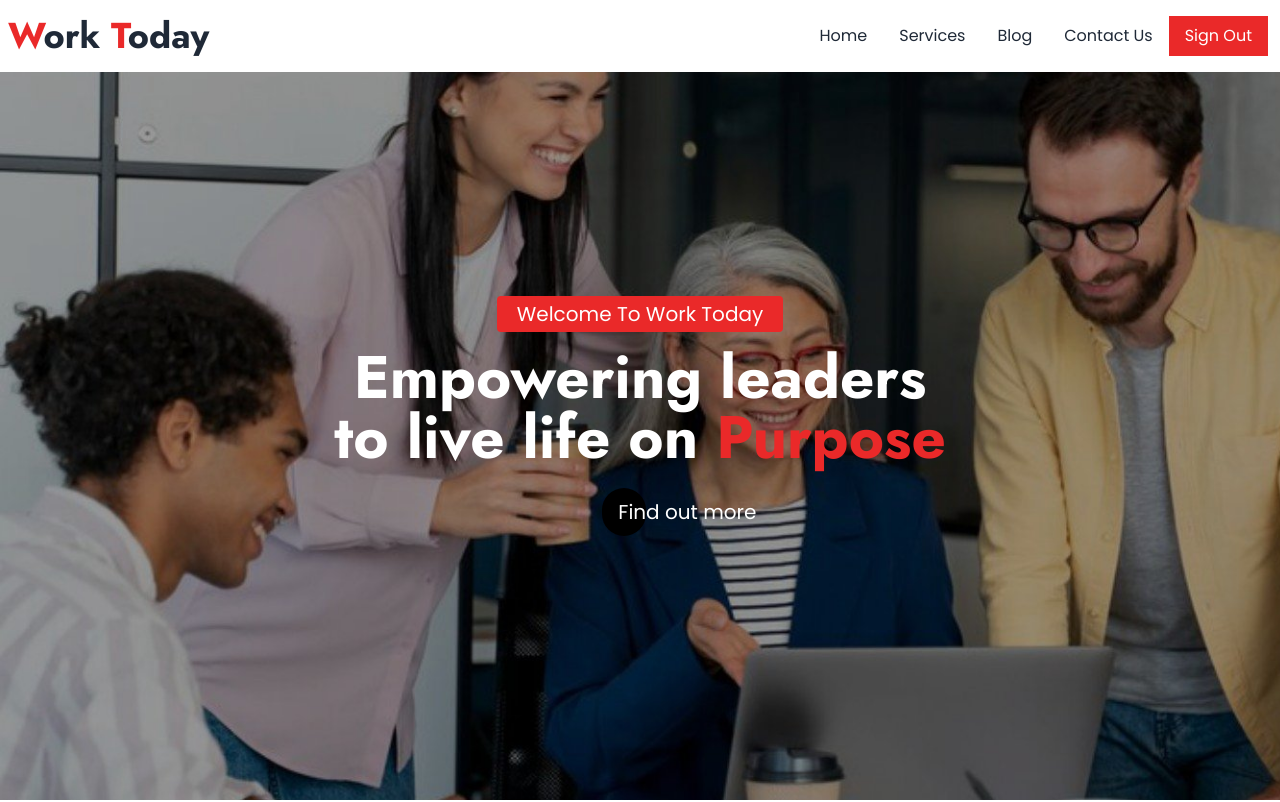
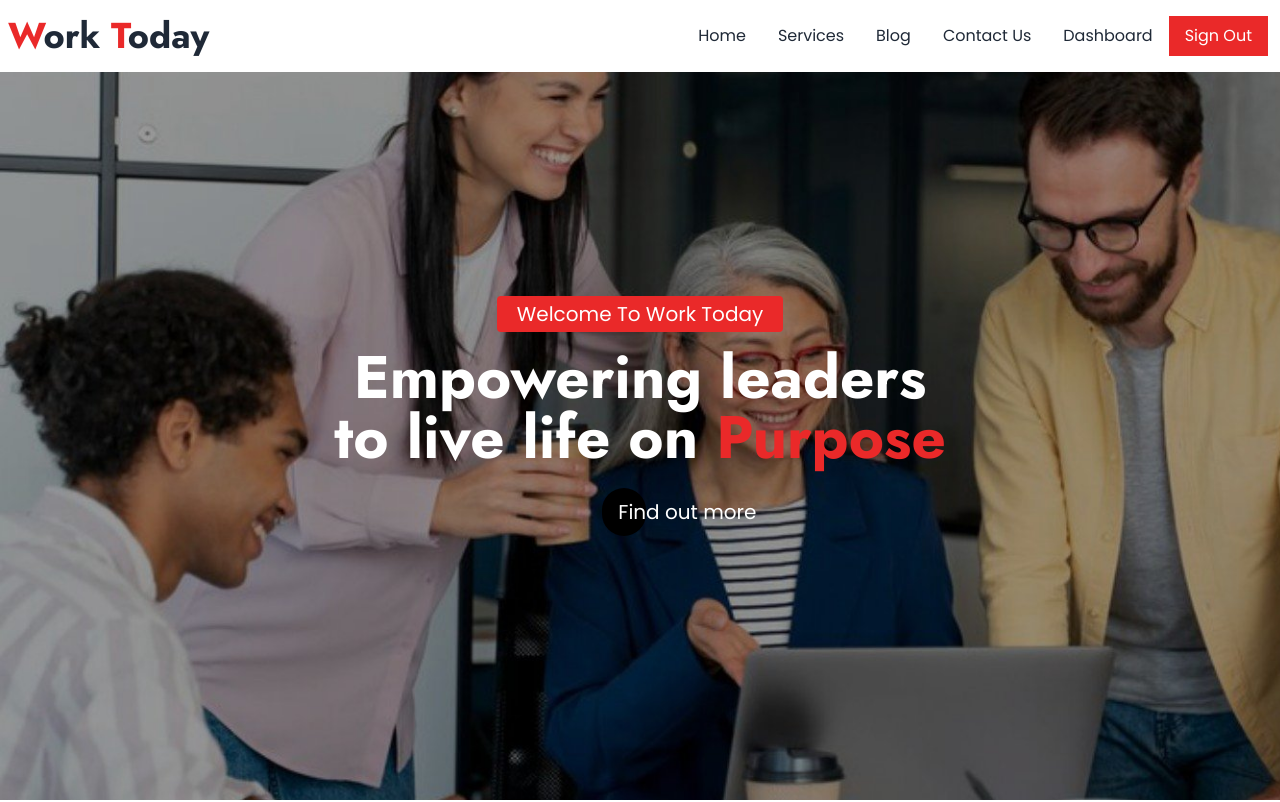
Before and after one commit to peuldev/work-today-client, a React (Vite) app: page / in a window 1280 px wide. Shown: the top 802 px of the page. Built offline with nearby package versions, Linux system fonts and the light colour scheme; no server answers.

Commit message:
add dashbord

```diff
--- /dev/null
+++ b/src/Pages/Dashboard/Dashboard/Dashboard.jsx
@@ -0,0 +1,9 @@
+const Dashboard = () => {
+  return (
+    <div className="py-20">
+      <h1>Dashboard</h1>
+    </div>
+  );
+};
+
+export default Dashboard;
--- a/src/Pages/Home/SatisfiedClient/SatisfiedClient.jsx
+++ b/src/Pages/Home/SatisfiedClient/SatisfiedClient.jsx
@@ -1,7 +1,7 @@
 const SatisfiedClient = () => {
   return (
     <div className="mx-2">
-      <div className="max-w-screen-xl mx-auto mt-20">
+      <div className="max-w-screen-xl mx-auto my-20">
         <div className="lg:flex items-center justify-between">
           <div className="space-y-5 lg:text-left text-center">
             <h1 className="text-red">WHO WE ARE</h1>
--- a/src/Pages/Shared/Navbar/Navbar.jsx
+++ b/src/Pages/Shared/Navbar/Navbar.jsx
@@ -21,6 +21,11 @@ const Navbar = () => {
       <li>
         <Link to="/contact">
           <a>Contact Us</a>
+        </Link>
+      </li>
+      <li>
+        <Link to="/dashboard">
+          <a>Dashboard</a>
         </Link>
       </li>
       <li className="bg-red text-white hover:bg-black">
--- a/src/Routers/Routes.jsx
+++ b/src/Routers/Routes.jsx
@@ -4,6 +4,7 @@ import Home from "../Pages/Home/Home/home";
 import Services from "../Pages/Services/Services/Services";
 import Blog from "../Pages/Blog/Blog/Blog";
 import Contact from "../Pages/Contact/Contact/Contact";
+import Dashboard from "../Pages/Dashboard/Dashboard/Dashboard";
 
 const router = createBrowserRouter([
   {
@@ -26,6 +27,10 @@ const router = createBrowserRouter([
         path: "/contact",
         element: <Contact></Contact>,
       },
+      {
+        path: "/dashboard",
+        element: <Dashboard></Dashboard>,
+      },
     ],
   },
 ]);
```
